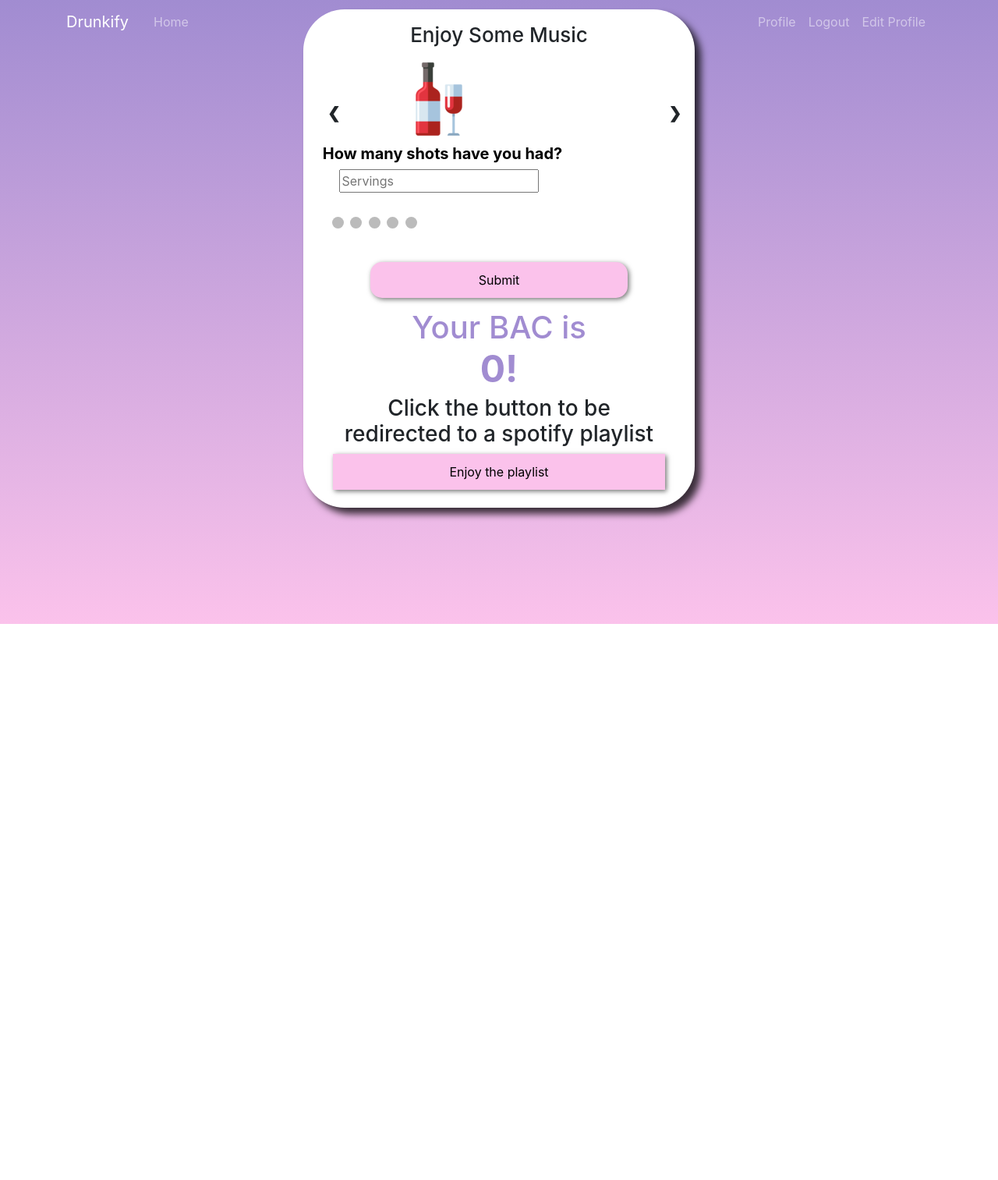
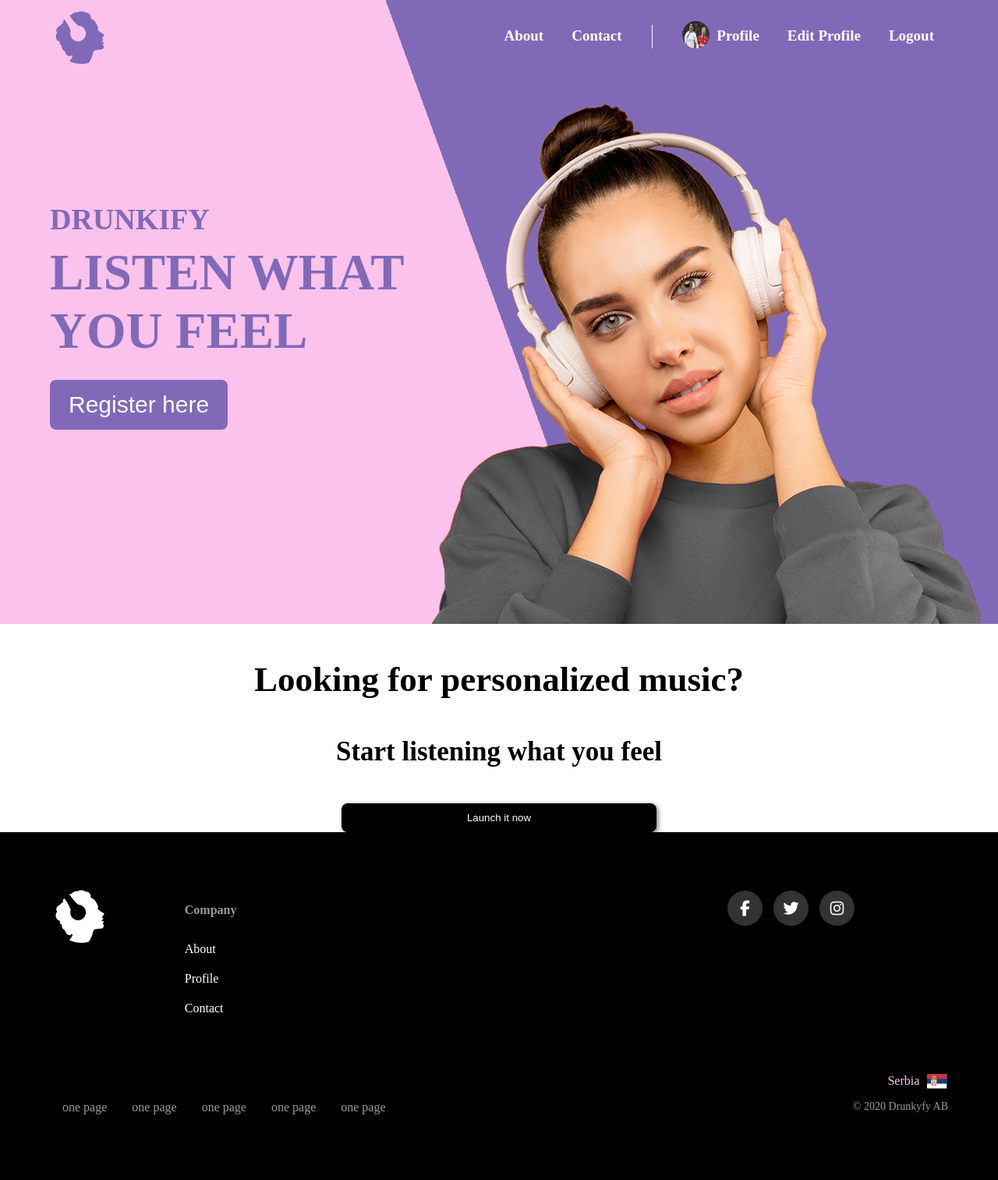
Before and after one commit to KhachDavid/Drunkify-Django, a Django app: page / in a window 1280 px wide. Shown: the whole page at 78% size. Before the commit the page ends 800 px from the top, so only its background shows below. Run offline with Django 3.2, Linux system fonts and the light colour scheme; a user stored in the database is signed in; data comes from the database, SQL or seed files in the repository; both versions use the stored data as it was after the commit; some libraries are stand-ins or nearby versions.

Commit message:
Main page editted

```diff
--- a/musicplayer/static/musicplayer/main-file.css
+++ b/musicplayer/static/musicplayer/main-file.css
@@ -18,9 +18,6 @@ li a, .dropbtn {
   text-decoration: none;
 }
 
-li a:hover, .dropdown:hover .dropbtn {
-  background-color: red;
-}
 
 li.dropdown {
   display: inline-block;
@@ -67,14 +64,9 @@ li.dropdown {
 }
 
 body {
-	margin: 4px;
-	padding: 12px;
-	/*background-image: url('background.jpg');*/
-	width: 100%;
-	height: 100vh;
-	overflow: hidden;
-	background: -webkit-gradient(linear, left bottom, left top, from(#fbc2eb), to(#a18cd1));
-    background: -webkit-linear-gradient(bottom, #fbc2eb 0%, #a18cd1 100%);
+  margin: 0;
+  padding: 0;
+	overflow-x: hidden;
 
 }
 
@@ -86,7 +78,7 @@ body {
 box-shadow: 8px 8px 10px 0px rgba(0,0,0,0.75);
 border-radius: 53px;
 padding: 10px 15px;
-margin: 0 30%;
+margin: 5% 30% 0% 30%;
   align-items: center;
   justify-content: center;
   background-color: white;
@@ -386,4 +378,325 @@ img.rounded-corners {
   .notfound .notfound-404 h1 {
     font-size: 120px;
   }
-} /*zezanje*/
+}
+
+/* new code */
+
+
+a {
+  text-decoration: none;
+}
+
+.site-header {
+  width: 100%;
+  position: fixed;
+  display: flex;
+  top: 0;
+  background:transparent;
+ transition: background-color 400ms;
+}
+
+
+.header-container, .hero-content, .footer-container, .main-home-container {
+  max-width: 1180px;
+  width: 90%;
+  margin: 0 auto;
+  display: flex;
+  justify-content: space-between;
+}
+
+
+.header-nav a {
+font-size: 19px;
+padding: 35px 18px;
+color: white;
+font-weight: bold;
+}
+
+nav ul {
+  background: transparent;
+}
+
+.header-space {
+  margin: 20px;
+  margin-top: 32px;
+    height: 30px;
+    display: inline-block;
+    background-color: white;
+    width: 1px;
+}
+
+
+
+.header-logo img {
+  padding-top: 10px;
+}
+
+.site-header.active {
+  background: #fff;
+  -webkit-box-shadow: 0 1px 5px rgba(0, 0, 0, 0.25);
+  -moz-box-shadow: 0 1px 5px rgba(0, 0, 0, 0.25);
+  box-shadow: 0 1px 5px rgba(0, 0, 0, 0.25);
+}
+
+
+#hero-section {
+  display: flex;
+  flex-wrap: wrap;
+  width: 100%;
+  background: -webkit-linear-gradient(70deg, #ff6464 40%, #5ac8fa 40%);
+  background: -o-linear-gradient(70deg, #ff6464 40%, #5ac8fa 40%);
+  background: -moz-linear-gradient(70deg, #ff6464 40%, #5ac8fa 40%);
+
+  overflow-y: hidden;
+  height:100vh;
+  background: linear-gradient(70deg, #fbc2eb 50%, #806ab8 40%);
+}
+
+
+.hero-content {
+  height: 100vh;
+}
+
+.hero-left {
+  color: #806ab8;
+  width: 45%;
+  margin: auto;
+}
+
+.hero-left h1 {
+  font-size: 65px;
+  text-transform: uppercase;
+  margin: 25px 0;
+}
+
+.hero-left h2 {
+  font-size: 38px;
+  text-transform: uppercase;
+  line-height: 0;
+}
+
+
+.hero-right {
+  width: 55%;
+}
+
+.hero-right .hero-image {
+  margin-left: -11.5%;
+    margin-top: 20%;
+    max-height: 1050px;
+}
+
+.hero-title button {
+  margin:0;
+  background-color: #806ab8;
+  color: white;
+  font-size: 30px;
+  padding: 15px;
+  border-radius: 8px;
+  box-shadow: none;
+}
+
+
+
+.change-color {
+  background-color: black;
+}
+
+.change-color li a:hover {
+color: #806ab8;
+}
+
+#container-main {
+  width: 100vw;
+  height: 1100px;
+  background-color: #000000;
+  display: flex;
+  justify-content: center;
+  align-items: center;
+  color: #FFFFFF;
+}
+
+.change-logo {
+  -webkit-filter: brightness(0) invert(1);
+  filter: brightness(0) invert(1);
+}
+
+.personal-image {
+  width: 35px;
+  height: 35px;
+  border-radius: 50%;
+  margin-right: 5px;
+    margin-top: -18px;
+    margin-bottom: -10px;
+}
+
+
+
+
+/* footer */
+footer{
+  background-color: black;
+  color: white;
+  padding: 70px 0;
+}
+
+.footer-container {
+  display: flex;
+  flex-wrap: wrap;
+}
+
+.footer-pages {
+  display: flex;
+  flex-wrap: wrap;
+  width: 60%;
+}
+
+.footer-social {
+  width: 25%;
+}
+
+.footer-logo {
+  width: 15%;
+}
+
+.footer-logo img {
+  -webkit-filter: brightness(0) invert(1);
+  filter: brightness(0) invert(1);
+}
+
+.footer-pages div {
+  width: 33%;
+}
+
+.footer-pages ul, .footer-bottom ul  {
+  background: transparent;
+}
+
+.footer-pages ul li {
+  float: none;
+}
+
+.footer-pages ul li a {
+  padding: 10px 0;
+}
+
+.footer-title {
+  color: #999;
+}
+
+.footer-bottom {
+  padding-top: 65px;
+  display: flex;
+  flex-wrap: wrap;
+  justify-content: space-between;
+  width: 100%;
+}
+
+.footer-bottom ul li a {
+  color: #999;
+}
+
+.footer-copyright {
+  font-size: 14px;
+  display: block;
+  padding: 14px 0;
+  color: #999;
+}
+
+.footer-language {
+  width:100%;
+}
+
+.footer-language span, .footer-language img {
+  float: right;
+  color:  #fbc2eb;
+}
+
+.footer-language img {
+  height: 20px;
+  margin-left: 10px;
+}
+
+.footer-social a {
+  background-color:#333;
+  border-radius: 50%;
+  color: #fff;
+  display: inline-block;
+  font-size: 20px;
+  height: 45px;
+  line-height: 47px;
+  margin: 5px;
+  text-align: center;
+  width: 45px;
+  -webkit-transition: all 0.5s;
+  -moz-transition: all 0.5s;
+  -ms-transition: all 0.5s;
+  -o-transition: all 0.5s;
+  transition: all 0.5s;
+}
+
+.footer-social a:hover {
+  background-color: #806ab8;
+}
+
+.fab, .far {
+  font-weight: 400;
+}
+
+.fab {
+  font-family: "Font Awesome 5 Brands";
+}
+
+.fa, .fab, .fad, .fal, .far, .fas {
+  -moz-osx-font-smoothing: grayscale;
+  -webkit-font-smoothing: antialiased;
+  display: inline-block;
+  font-style: normal;
+  font-variant: normal;
+  text-rendering: auto;
+  line-height: 1;
+}
+
+.footer-bottom i {
+  font-size: 24px;
+}
+
+/* footer end */
+
+
+/* main content home */
+
+#main-home h3 {
+  font-size: 45px;
+}
+
+#main-home h4 {
+  font-size: 35px;
+text-align: center;
+}
+
+.main-home-container{
+  display: block;
+}
+
+
+.main-home-button {
+  width: 35%;
+  color: white;
+  background-color: black;
+  border-radius: 8px;
+}
+
+/* main content home */
+
+.content-section {
+  background-color: #fbc2eb;
+  padding-top:15vh;
+  text-align: center;
+}
+
+.profile-media {
+  border-radius: 15px;
+  height: 100vh;
+}
--- a/musicplayer/templates/musicplayer/base_2.html
+++ b/musicplayer/templates/musicplayer/base_2.html
@@ -9,43 +9,77 @@
 
         <!-- Main CSS-->
         <link rel = stylesheet type="text/css" href="{% static 'musicplayer/main-file.css' %}">
-        <link rel="stylesheet" href="https://maxcdn.bootstrapcdn.com/bootstrap/4.0.0/css/bootstrap.min.css" integrity="sha384-Gn5384xqQ1aoWXA+058RXPxPg6fy4IWvTNh0E263XmFcJlSAwiGgFAW/dAiS6JXm" crossorigin="anonymous">
 
         <!-- Font -->
         <link href="https://fonts.googleapis.com/css?family=Poppins:100,100i,200,200i,300,300i,400,400i,500,500i,600,600i,700,700i,800,800i,900,900i"
               rel="stylesheet">
 
         <!-- Tab Logo -->
-        <link rel="shortcut icon" type="image/x-icon" href="{% static 'musicplayer/spotifylogo.png' %}"/>
+        <link rel="shortcut icon" type="image/x-icon" href="{% static 'musicplayer/logo.png' %}"/>
+
+
+        <script src="https://kit.fontawesome.com/854882c910.js" crossorigin="anonymous"></script>
+<script src="{% static 'musicplayer/global.js' %}"></script>
+
+<script src="{% static 'musicplayer/jquery.min.js' %}"></script>
+
+<script>
+$(document).on('scroll', function(){
+  if ( $(window).scrollTop() > 30) {
+      $('header').addClass('change-color');
+  } else {
+      $('header').removeClass('change-color');
+  }
+});
+
+$(document).on('scroll', function(){
+  if ( $(window).scrollTop() > 30) {
+      $('.header-logo').addClass('change-logo');
+  } else {
+      $('.header-logo').removeClass('change-logo');
+  }
+});
+
+</script>
+
+
+
     </head>
+
+
+
+
 
     <body>
       <header class="site-header">
-        <nav class="navbar navbar-expand-md navbar-dark bg-steel fixed-top">
-          <div class="container">
-            <a class="navbar-brand mr-4" href="{% url 'home' %}">Drunkify</a>
-            <button class="navbar-toggler" type="button" data-toggle="collapse" data-target="#navbarToggle" aria-controls="navbarToggle" aria-expanded="false" aria-label="Toggle navigation">
-            <span class="navbar-toggler-icon"></span>
-            </button>
-            <div class="collapse navbar-collapse" id="navbarToggle">
-              <div class="navbar-nav mr-auto">
-                <a class="nav-item nav-link" href="{% url 'home' %}">Home</a>
-              </div>
-              <!-- Navbar Right Side -->
-              <div class="navbar-nav">
+
+
+        <div class="header-container">
+        <div class="header-logo">
+            <a class="" href="{% url 'home' %}"><img src="{% static 'musicplayer/logo.png' %}"></a>
+          </div>
+              <nav class="header-nav">
+                <ul>
+                  <li><a href="#">About</a></li>
+                  <li><a href="#">Contact</a></li>
+                  <li class="header-space"></li>
                 {% if user.is_authenticated %}
-                  <a class="nav-item nav-link" href="{% url 'profile' %}">Profile</a>
-                  <a class="nav-item nav-link" href="{% url 'logout' %}">Logout</a>
-                  <a class="nav-item nav-link" href="{% url 'edit-profile' %}">Edit Profile</a>
+                <li><a class="image-try" href="{% url 'profile' %}"><img src="{{ user.profile.image.url }}"   class="personal-image"> Profile</a></li>
+                <li><a class="" href="{% url 'edit-profile' %}">Edit Profile</a></li>
+                <li><a class="" href="{% url 'logout' %}">Logout</a></li>
                 {% else %}
-                  <a class="nav-item nav-link" href="{% url 'login' %}">Login</a>
-                  <a class="nav-item nav-link" href="{% url 'register' %}">Register</a>
+                <li><a class="" href="{% url 'login' %}">Login</a></li>
+                <li><a class="" href="{% url 'register' %}">Register</a></li>
                 {% endif %}
-              </div>
+              </ul>
+              </nav>
             </div>
-          </div>
-        </nav>
+
       </header>
+
+
+
+
         {% if messages %}
           {% for message in messages %}
             <div class="alert alert-{{ message.tags }}">
@@ -54,12 +88,14 @@
           {% endfor %}
         {% endif %}
 
-        <script src="{% static 'musicplayer/global.js' %}"></script>
-        <script src="https://maxcdn.bootstrapcdn.com/bootstrap/4.0.0/js/bootstrap.min.js" integrity="sha384-JZR6Spejh4U02d8jOt6vLEHfe/JQGiRRSQQxSfFWpi1MquVdAyjUar5+76PVCmYl" crossorigin="anonymous"></script>
 
-        <div id="file-page">
+
           {% block content %}BODY CONTENT GOES HERE{% endblock %}
-        </div>
+
+
+
+
+
 
     </body>
 </html>
--- a/musicplayer/templates/musicplayer/home.html
+++ b/musicplayer/templates/musicplayer/home.html
@@ -9,68 +9,90 @@
 {% endblock %}
 
 {% block content %}
-<div class="file-title"> <h1>Enjoy Some Music</h1></div>
-<form method="post">
-    <div id="drinks">
-        <a class="prev" onclick="plusSlides(-1)">&#10094;</a>
-        <a class="next" onclick="plusSlides(1)">&#10095;</a>
-        <label>
-             <div class="mySlides" style="display: block;">
-                <img src="{% static 'musicplayer/wine.png' %}">
-                    <p class="drink-name">How many shots have you had?</p>
-                <input type="number" placeholder="Servings" name="bottlesDrunk_0" required>
+
+<div id="hero-section">
+<div class="hero-content">
+<div class="hero-left">
+    <div class="hero-title">
+        <h2>Drunkify</h2>
+<h1>Listen what you feel</h1>
+<button>Register here</button>
+
     </div>
-        </label>
-
-        <label>
-            <div class="mySlides">
-                <img src="{% static 'musicplayer/beer.png' %}">
-                    <p class="drink-name">Is it a sad or a happy occasion?</p>
-                <input type="text" placeholder="Sad or Happy" name="bottlesDrunk_1" required>
-            </div>
-        </label>
-
-        <label>
-            <div class="mySlides">
-                <img src="{% static 'musicplayer/vodka.png' %}">
-                    <p class="drink-name">Vodka</p>
-                <input type="number" placeholder="Servings" name="bottlesDrunk_2">
 </div>
 
-            <div class="mySlides">
-                <img src="{% static 'musicplayer/gin.png' %}">
-                    <p class="drink-name">Gin</p>
-                <input type="number" placeholder="Servings" name="bottlesDrunk_3">
+<div class="hero-right">
+    <img src="{% static 'musicplayer/hero-image.png' %}" class="hero-image">
+</div>
+</div>
 </div>
 
-            <div class="mySlides">
-                <img src="{% static 'musicplayer/rum.png' %}">
-                    <p class="drink-name">Rum</p>
-                <input type="number" placeholder="Servings" name="bottlesDrunk_4">
+<div id="main-home">
+    <div class="main-home-container">
+       <h3>Looking for personalized music?</h3>
+        <h4>Start listening what you feel</h4>
+        <button class="main-home-button">Launch it now</button>
+
+    </div>
 </div>
 
-            <div class="dot-container">
-                <span class="dot" onclick="currentSlide(1)"></span>
-                <span class="dot" onclick="currentSlide(2)"></span>
-                <span class="dot" onclick="currentSlide(3)"></span>
-                <span class="dot" onclick="currentSlide(4)"></span>
-                <span class="dot" onclick="currentSlide(5)"></span>
+
+
+<footer>
+  <div class="footer-container">
+    <div class="footer-logo">
+      <img src="{% static 'musicplayer/logo.png' %}">
     </div>
+    <div class="footer-pages">
+        <div class="footer-menu">
+            <div class="footer-title">
+                <h4>Company</h4>
                 </div>
-    <input type="submit" value="Submit" class="drink-it">
-</form>
-
-<div id="drink-score">
-    <h1> Your BAC is <div id="score">0!</div></h1>
+            <ul>
+                <li><a href="#">About</a></li>
+                <li><a href="#">Profile</a></li>
+                <li><a href="#">Contact</a></li>
+            </ul>
         </div>
 
-<div class="audio-buttons">
-    <div class="drink-audio">
-        <h3>Click the button to be redirected to a spotify playlist</h3>
+
+
+
     </div>
-    <form action="#"method="get" target="_blank" rel="noopener noreferrer">
-        <button type="submit">Enjoy the playlist</button>
-    </form>
+    <div class="footer-social">
+
+            <a href="#" target="_blank"><i class="fab fa-facebook-f" aria-hidden="true"></i></a>
+            <a href="#" target="_blank"><i class="fab fa-twitter" aria-hidden="true"></i></a>
+            <a href="#" target="_blank"><i class="fab fa-instagram" aria-hidden="true"></i></a>
+
 </div>
 
+
+
+
+    <div class="footer-bottom">
+        <div class="footer-language"><img src="{% static 'musicplayer/rs.svg' %}"><span>Serbia</span></div>
+        <ul>
+            <li><a href="#">one page</a></li>
+            <li><a href="#">one page</a></li>
+            <li><a href="#">one page</a></li>
+            <li><a href="#">one page</a></li>
+            <li><a href="#">one page</a></li>
+        </ul>
+
+        <div class="footer-copyright">
+
+
+            © 2020 Drunkyfy AB
+        </div>
+
+
+        </div>
+
+  </div>
+
+
+
+</footer>
+
 {% endblock %}
--- a/users/templates/users/edit-profile.html
+++ b/users/templates/users/edit-profile.html
@@ -4,8 +4,8 @@
 
 {% block content %}
 
-<div class="page-wrapper bg-gra-01 p-t-180 p-b-100 font-poppins">
-    <div class="wrapper wrapper--w780">
+<div class="content-section">
+    <div class="profile-media">
 
             <div class="card-heading"></div>
             <div class="card-body"></div>
--- a/users/templates/users/profile.html
+++ b/users/templates/users/profile.html
@@ -4,14 +4,15 @@
 
 {% block content %}
     <div class="content-section">
-      <div class="media">
+      <div class="profile-media">
         <img class="rounded-circle account-img" src ="{{ user.profile.image.url }}" alt="image alt text" width="125" height="125">
         <div class="media-body">
           <h2 class="account-heading">{{ user.username }}</h2>
           <p class="text-secondary">{{ user.email }}</p>
+          <iframe src="{{ user.profile.playlist }}" class="Play" width="300" height=500" frameborder="0" allowtransparency="true" allow="encrypted-media"></iframe>
         </div>
       </div>
       <!-- FORM HERE -->
     </div>
-    <iframe src="{{ user.profile.playlist }}" class="Play" width="300" height=500" frameborder="0" allowtransparency="true" allow="encrypted-media"></iframe>
+
 {% endblock content %}
```
Also changed, not shown: db.sqlite3, musicplayer/static/musicplayer/global.js (line endings or trailing spaces), musicplayer/static/musicplayer/hero-image.png (added), musicplayer/static/musicplayer/logo.png (added), musicplayer/static/musicplayer/rs.svg (added). Lines whose indentation alone changed are shown as unchanged.
